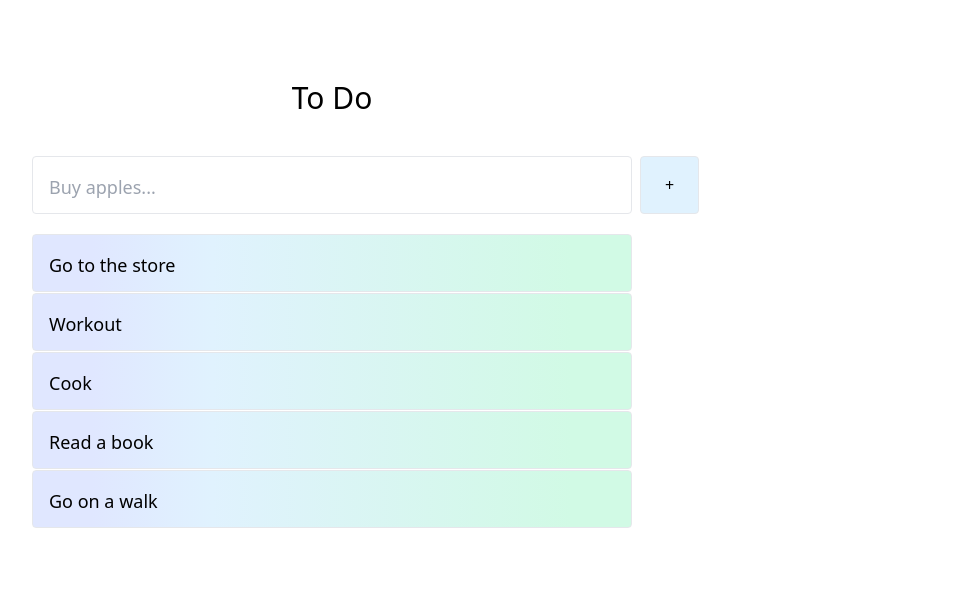
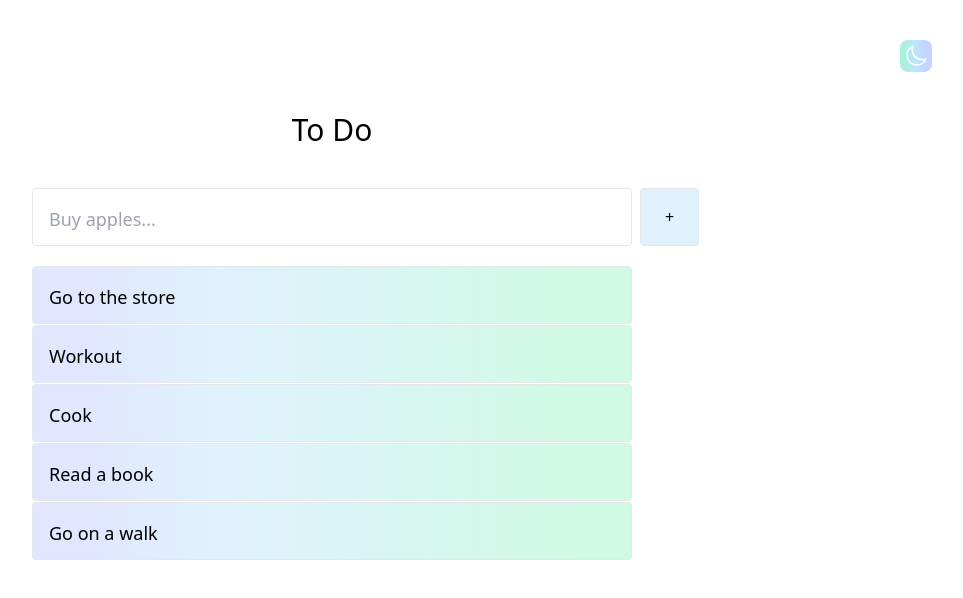
Before and after one commit to pribyy/to-do-app-with-redux, a React (Create React App) app: page / in a window 1280 px wide. Shown: the top 598 px of the page, without its empty margins (308-1271 px from the left). Built offline with nearby package versions, Linux system fonts and the light colour scheme.

Commit message:
Work on dark light mode state

```diff
--- a/src/App.js
+++ b/src/App.js
@@ -1,18 +1,17 @@
 import { ToDoContainer } from "./ToDoContainer";
 import { AddItemsInputandSubmitButton } from "./AddItemsInputandSubmitButton";
 import { ToDoList } from "./ToDoList";
-import { useState } from "react";
+import { DarkandLightModeToggleButton } from "./DarkModeToggleButton";
 
 function App() {
-  //tracking typed characters in the input
-  const [inputValue, setInputValue] = useState("");
   return (
     <div className="h-screen p-10">
+      <DarkandLightModeToggleButton />
       <ToDoContainer>
         {/* AddItemsInput+SubmitButton is the input */}
         <AddItemsInputandSubmitButton />
         {/* ToDoList holds each new todo item */}
-        <ToDoList inputValue={inputValue} />
+        <ToDoList />
       </ToDoContainer>
     </div>
   );
--- a/src/DarkModeToggleButton.js
+++ b/src/DarkModeToggleButton.js
@@ -1,18 +1,26 @@
-export const DarkandLightModeToggleButton = (props) => {
-  console.log(`this is the current mode: ${props.theme}`);
+import { toggleTheme } from "./redux/lightDarkThemeSlice";
+import { useDispatch, useSelector } from "react-redux";
 
+export const DarkandLightModeToggleButton = () => {
+  const dispatch = useDispatch();
+
+  const handleThemeToggle = () => {
+    dispatch(toggleTheme());
+  };
+  const theme = useSelector((state) => state.theme);
+  console.log(`this is the current mode: ${theme}`);
 
   return (
     <div className="flex justify-end">
       <button
-        onClick={props.handleThemeToggle}
+        onClick={handleThemeToggle}
         className={
-          props.theme === "light"
+          theme === "light"
             ? "bg-gradient-to-r from-emerald-200 from 10% via-sky-200 to-indigo-200 to-90% text-white font-bold p-1 rounded-lg"
             : "bg-gradient-to-r dark:border-black dark:from-cyan-600 from 10% dark:via-violet-400 dark:to-violet-300 p-1 rounded-lg darK: text-white"
         }
       >
-        {props.theme === "light" ? (
+        {theme === "light" ? (
           <svg
             xmlns="http://www.w3.org/2000/svg"
             fill="none"
--- /dev/null
+++ b/src/redux/lightDarkThemeSlice.js
@@ -0,0 +1,23 @@
+import { createSlice } from "@reduxjs/toolkit";
+
+// where and how do i use useeffect with redux?
+// //   useEffect(() => {
+//     //adds "dark" or "light" class to the body of the html document
+//     if (theme === "dark") {
+//         document.documentElement.classList.add("dark");
+//       } else {
+//         document.documentElement.classList.remove("dark");
+//       }
+
+const lightDarkThemeSlice = createSlice({
+  name: "lightDarkTheme",
+  initialState: "light",
+  reducers: {
+    toggleTheme: (state, action) => {
+      return state === "light" ? "dark" : "light";
+    },
+  },
+});
+
+export const { toggleTheme } = lightDarkThemeSlice.actions;
+export default lightDarkThemeSlice.reducer;
--- a/src/redux/store.js
+++ b/src/redux/store.js
@@ -2,11 +2,13 @@
 import { configureStore } from "@reduxjs/toolkit";
 import todoReducer from "./todoSlice";
 import inputValueReducer from "./inputValueSlice";
+import lightDarkThemeReducer from "./lightDarkThemeSlice";
 
 //this store holds many reducers
 export default configureStore({
   reducer: {
     inputValues: inputValueReducer,
     todos: todoReducer,
+    theme: lightDarkThemeReducer,
   },
 });
```
